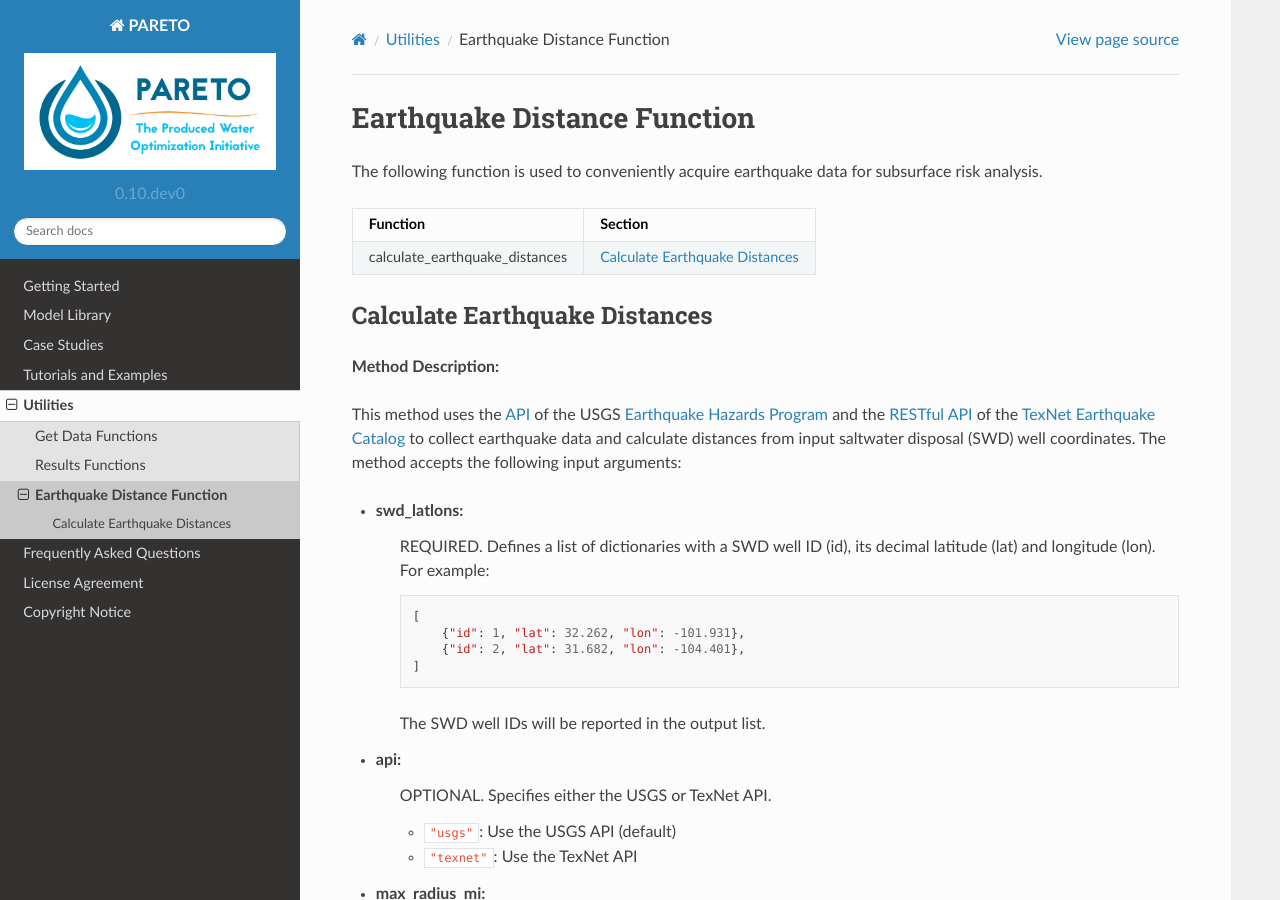
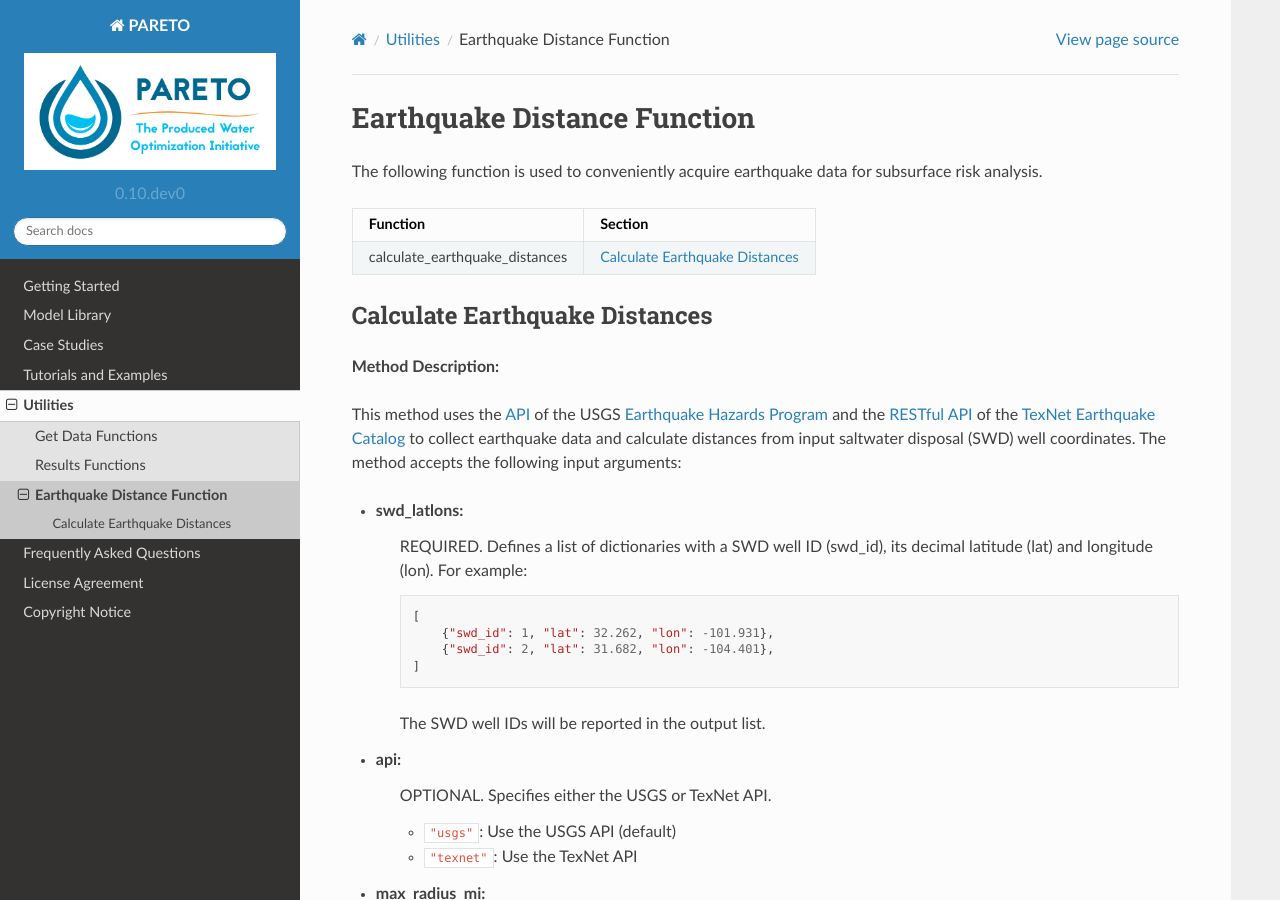
Before and after one commit to project-pareto/project-pareto, a Sphinx documentation site: the page built from docs/utilities/Earthquake_Distance.rst, in a window 1280 px wide and 900 px high. Built offline with Sphinx 7.4.7 and the Read the Docs theme 2.0.0, drawn with Linux system fonts in a browser that asks for light colours; some of the changed text lies outside the part shown.

Commit message:
Fix double newlines; Change id to swd_id for consistency

```diff
--- a/docs/utilities/Earthquake_Distance.rst
+++ b/docs/utilities/Earthquake_Distance.rst
@@ -24,12 +24,12 @@ This method uses the `API <https://earthquake.usgs.gov/fdsnws/event/1/>`_ of the
 The method accepts the following input arguments:
 
 - swd_latlons:
-    REQUIRED. Defines a list of dictionaries with a SWD well ID (id), its decimal latitude (lat) and longitude (lon).
+    REQUIRED. Defines a list of dictionaries with a SWD well ID (swd_id), its decimal latitude (lat) and longitude (lon).
     For example::
 
      [
-         {"id": 1, "lat": 32.262, "lon": -101.931},
-         {"id": 2, "lat": 31.682, "lon": -104.401},
+         {"swd_id": 1, "lat": 32.262, "lon": -101.931},
+         {"swd_id": 2, "lat": 31.682, "lon": -104.401},
      ]
 
     The SWD well IDs will be reported in the output list.
@@ -94,8 +94,8 @@ For example::
 Example of how this method is used::
 
     swd_latlons = [
-        {"id": 1, "lat": 32.251, "lon": -101.940},
-        {"id": 2, "lat": 31.651, "lon": -104.410},
+        {"swd_id": 1, "lat": 32.251, "lon": -101.940},
+        {"swd_id": 2, "lat": 31.651, "lon": -104.410},
     ]
 
     earthquake_distances = calculate_earthquake_distances(
```
Also changed, not shown: 1 other file.
